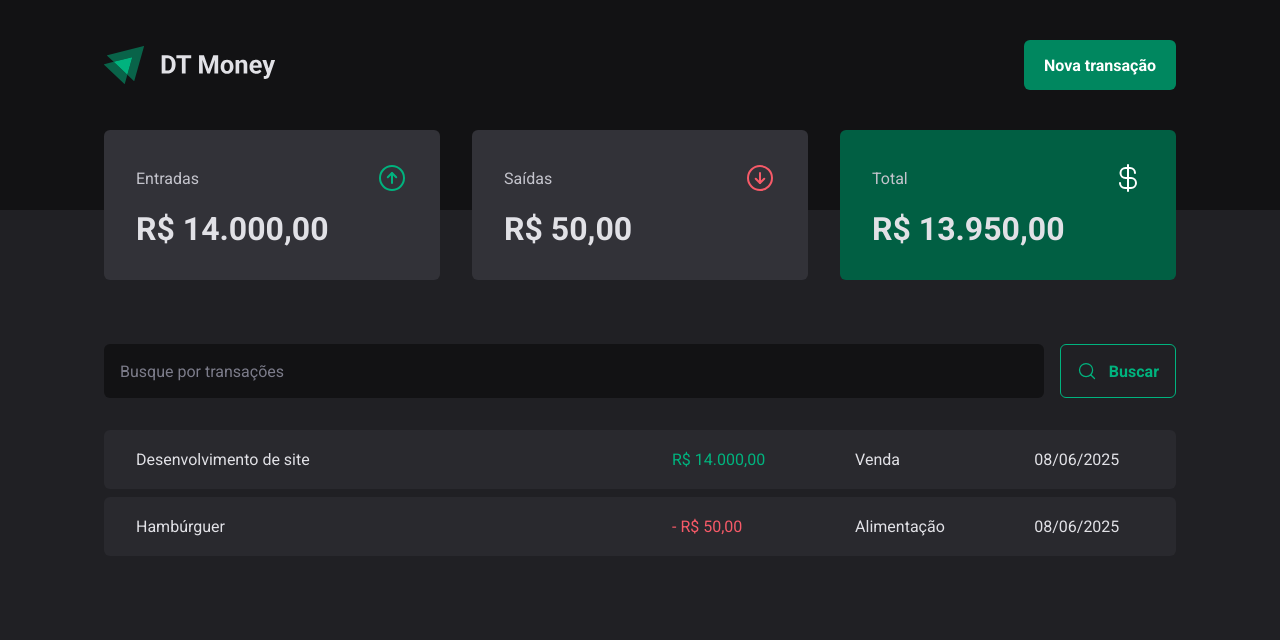
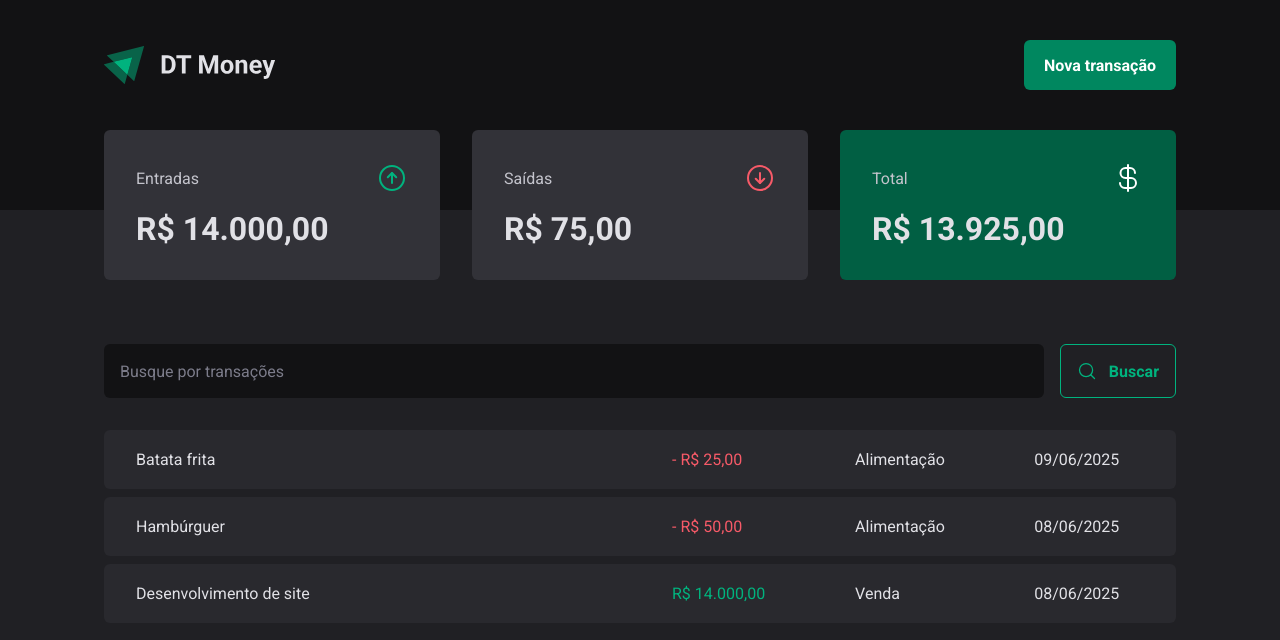
Before and after one commit to joschonarth/dt-money, a React (Vite) app: page / in a window 1280 px wide. Shown: the top 640 px of the page. Built offline with nearby package versions, Linux system fonts and the light colour scheme; data requests are answered from the project's data file.

Commit message:
feat: create new transaction

```diff
--- a/server.json
+++ b/server.json
@@ -15,6 +15,14 @@
       "category": "Alimentação",
       "price": 50,
       "createdAt": "2025-06-08T12:56:44.975Z"
+    },
+    {
+      "description": "Batata frita",
+      "price": 25,
+      "category": "Alimentação",
+      "type": "outcome",
+      "createdAt": "2025-06-09T23:04:42.859Z",
+      "id": 3
     }
   ]
 }
--- a/src/components/NewTransactionModal/index.tsx
+++ b/src/components/NewTransactionModal/index.tsx
@@ -10,6 +10,8 @@
 import { z } from 'zod'
 import { Controller, useForm } from 'react-hook-form'
 import { zodResolver } from '@hookform/resolvers/zod'
+import { useContext } from 'react'
+import { TransactionsContext } from '../../contexts/TransactionsContext'
 
 const newTransactionFormSchema = z.object({
   description: z.string(),
@@ -21,11 +23,14 @@
 type NewTransactionFormInputs = z.infer<typeof newTransactionFormSchema>
 
 export function NewTransactionModal() {
+  const { createTransaction } = useContext(TransactionsContext)
+
   const {
     control,
     register,
     handleSubmit,
     formState: { isSubmitting },
+    reset,
   } = useForm<NewTransactionFormInputs>({
     resolver: zodResolver(newTransactionFormSchema),
     defaultValues: {
@@ -34,9 +39,16 @@
   })
 
   async function handleCreateNewTransaction(data: NewTransactionFormInputs) {
-    await new Promise((resolve) => setTimeout(resolve, 2000))
+    const { description, price, category, type } = data
 
-    console.log(data)
+    await createTransaction({
+      description,
+      price,
+      category,
+      type,
+    })
+
+    reset()
   }
 
   return (
--- a/src/contexts/TransactionsContext.tsx
+++ b/src/contexts/TransactionsContext.tsx
@@ -10,9 +10,17 @@
   createdAt: string
 }
 
+interface CreateTransactionInput {
+  description: string
+  price: number
+  category: string
+  type: 'income' | 'outcome'
+}
+
 interface TransactionsContextType {
   transactions: Transaction[]
   fetchTransactions: (query?: string) => Promise<void>
+  createTransaction: (data: CreateTransactionInput) => Promise<void>
 }
 
 interface TransactionsProviderProps {
@@ -22,11 +30,13 @@
 export const TransactionsContext = createContext({} as TransactionsContextType)
 
 export function TransactionsProvider({ children }: TransactionsProviderProps) {
-  const [transactions, setTransactions] = useState<Transaction>([])
+  const [transactions, setTransactions] = useState<Transaction[]>([])
 
   async function fetchTransactions(query?: string) {
     const response = await api.get('transactions', {
       params: {
+        _sort: 'createdAt',
+        _order: 'desc',
         q: query,
       },
     })
@@ -34,12 +44,28 @@
     setTransactions(response.data)
   }
 
+  async function createTransaction(data: CreateTransactionInput) {
+    const { description, price, category, type } = data
+
+    const response = await api.post('transactions', {
+      description,
+      price,
+      category,
+      type,
+      createdAt: new Date(),
+    })
+
+    setTransactions((state) => [response.data, ...state])
+  }
+
   useEffect(() => {
     fetchTransactions()
   }, [])
 
   return (
-    <TransactionsContext.Provider value={{ transactions, fetchTransactions }}>
+    <TransactionsContext.Provider
+      value={{ transactions, fetchTransactions, createTransaction }}
+    >
       {children}
     </TransactionsContext.Provider>
   )
```
